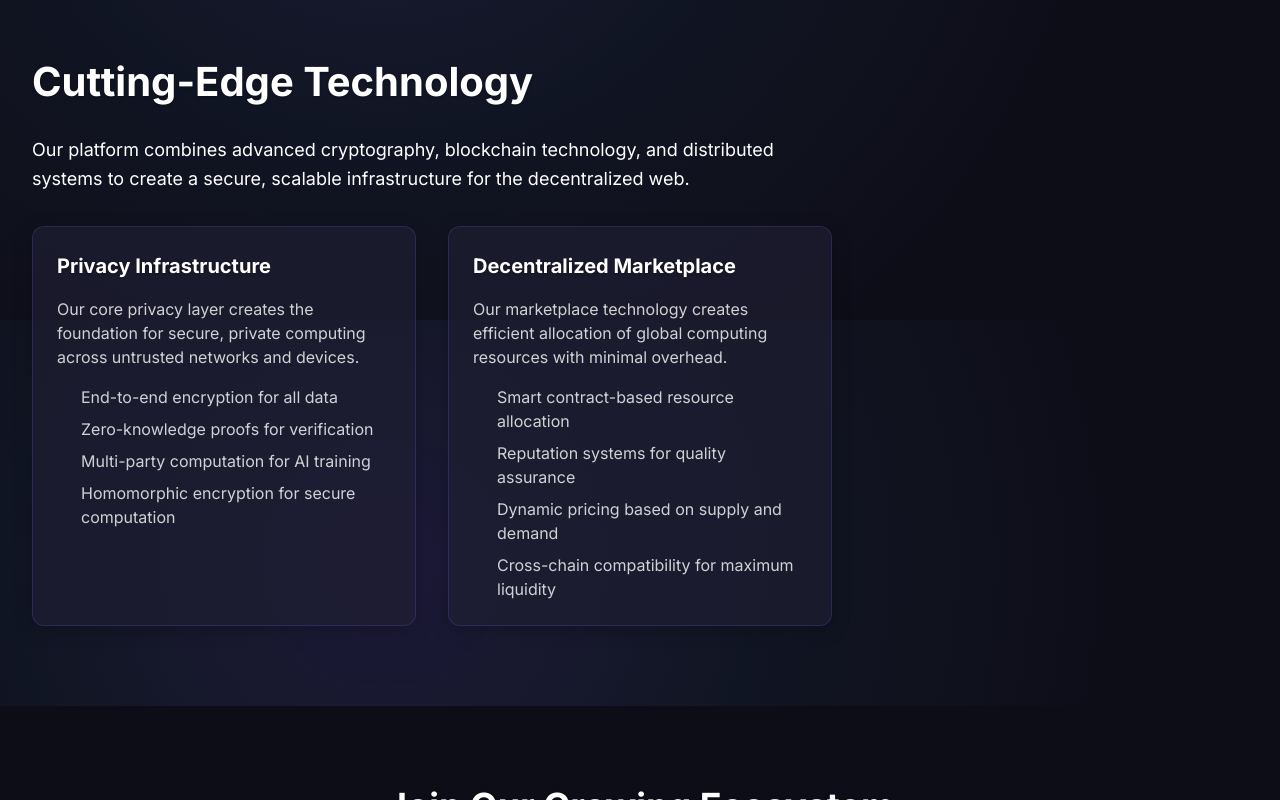
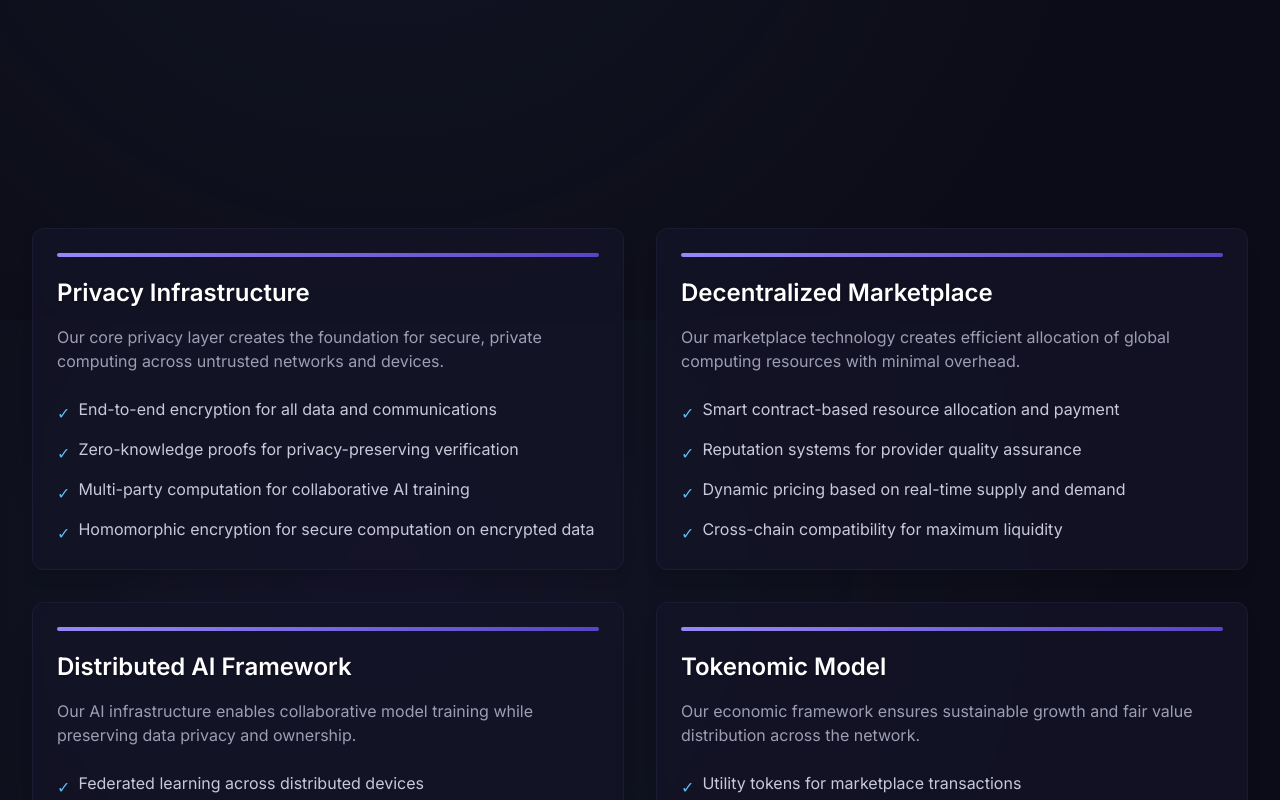
Before and after one commit to AeroNyxNetwork/AeroNyx-web, a Next.js app: page / in a window 1280 px wide. Shown: the part 2880-3680 px from the top of the page. Built offline with nearby package versions, Linux system fonts and the light colour scheme.

Commit message:
Update Technology.js

```diff
--- a/components/sections/Technology.js
+++ b/components/sections/Technology.js
@@ -1,91 +1,114 @@
-import React from 'react';
+import { useRef } from 'react';
+import { motion, useInView } from 'framer-motion';
 import Container from '../ui/Container';
+import Card from '../ui/Card';
 
-const TechnologySection = () => {
+const Technology = () => {
+  const ref = useRef(null);
+  const isInView = useInView(ref, { once: true, amount: 0.1 });
+
+  const techData = [
+    {
+      title: 'Privacy Infrastructure',
+      description: 'Our core privacy layer creates the foundation for secure, private computing across untrusted networks and devices.',
+      features: [
+        'End-to-end encryption for all data and communications',
+        'Zero-knowledge proofs for privacy-preserving verification',
+        'Multi-party computation for collaborative AI training',
+        'Homomorphic encryption for secure computation on encrypted data'
+      ]
+    },
+    {
+      title: 'Decentralized Marketplace',
+      description: 'Our marketplace technology creates efficient allocation of global computing resources with minimal overhead.',
+      features: [
+        'Smart contract-based resource allocation and payment',
+        'Reputation systems for provider quality assurance',
+        'Dynamic pricing based on real-time supply and demand',
+        'Cross-chain compatibility for maximum liquidity'
+      ]
+    },
+    {
+      title: 'Distributed AI Framework',
+      description: 'Our AI infrastructure enables collaborative model training while preserving data privacy and ownership.',
+      features: [
+        'Federated learning across distributed devices',
+        'Privacy-preserving model aggregation',
+        'Differential privacy for training data protection',
+        'Decentralized model governance and improvement'
+      ]
+    },
+    {
+      title: 'Tokenomic Model',
+      description: 'Our economic framework ensures sustainable growth and fair value distribution across the network.',
+      features: [
+        'Utility tokens for marketplace transactions',
+        'Governance tokens for protocol development',
+        'Staking mechanisms for network security',
+        'Automated market makers for resource pricing'
+      ]
+    }
+  ];
+
   return (
-    <section id="technology" style={{ position: 'relative', zIndex: 10, padding: '80px 0' }}>
-      <Container>
-        <h2 style={{
-          fontSize: '2.5rem',
-          fontWeight: 'bold',
-          marginBottom: '1.5rem',
-          position: 'relative',
-          zIndex: 2,
-          textShadow: '0 1px 3px rgba(0, 0, 0, 0.3)'
-        }}>
-          Cutting-Edge Technology
-        </h2>
+    <section id="technology" className="py-20 relative overflow-hidden" style={{ position: 'relative', zIndex: 20 }}>
+      {/* Semi-transparent background to ensure text visibility */}
+      <div className="absolute inset-0 bg-neutral-900 bg-opacity-50" style={{ zIndex: -1 }}></div>
 
-        <p style={{
-          fontSize: '1.125rem',
-          lineHeight: 1.6,
-          color: 'white',
-          maxWidth: '800px',
-          marginBottom: '2rem',
-          position: 'relative',
-          zIndex: 2,
-        }}>
-          Our platform combines advanced cryptography, blockchain technology, and distributed
-          systems to create a secure, scalable infrastructure for the decentralized web.
-        </p>
+      <Container ref={ref}>
+        <motion.div
+          className="text-center mb-16 relative"
+          initial={{ opacity: 0, y: 20 }}
+          animate={isInView ? { opacity: 1, y: 0 } : { opacity: 0, y: 20 }}
+          transition={{ duration: 0.5 }}
+          style={{ zIndex: 10 }}
+        >
+          <h2 className="text-4xl font-bold mb-4 text-shadow">Cutting-Edge Technology</h2>
 
-        {/* Technical cards can be added here */}
-        <div style={{
-          display: 'grid',
-          gridTemplateColumns: 'repeat(auto-fill, minmax(300px, 1fr))',
-          gap: '2rem',
-          position: 'relative',
-          zIndex: 2
-        }}>
-          {/* Privacy Infrastructure */}
-          <div style={{
-            backgroundColor: 'rgba(31, 31, 50, 0.7)',
-            borderRadius: '12px',
-            padding: '1.5rem',
-            border: '1px solid rgba(119, 98, 243, 0.2)',
-            boxShadow: '0 4px 20px rgba(0, 0, 0, 0.2)',
+          {/* This is the paragraph that wasn't displaying */}
+          <p className="text-lg text-white max-w-3xl mx-auto" style={{
+            position: 'relative',
+            zIndex: 15,
+            textShadow: '0 1px 3px rgba(0,0,0,0.3)',
+            fontWeight: 500
           }}>
-            <h3 style={{ fontSize: '1.25rem', fontWeight: 'bold', marginBottom: '1rem' }}>
-              Privacy Infrastructure
-            </h3>
-            <p style={{ color: 'rgba(255, 255, 255, 0.8)', marginBottom: '1rem' }}>
-              Our core privacy layer creates the foundation for secure, private computing across
-              untrusted networks and devices.
-            </p>
-            <ul style={{ color: 'rgba(255, 255, 255, 0.8)', paddingLeft: '1.5rem' }}>
-              <li style={{ marginBottom: '0.5rem' }}>End-to-end encryption for all data</li>
-              <li style={{ marginBottom: '0.5rem' }}>Zero-knowledge proofs for verification</li>
-              <li style={{ marginBottom: '0.5rem' }}>Multi-party computation for AI training</li>
-              <li>Homomorphic encryption for secure computation</li>
-            </ul>
-          </div>
+            Our platform combines advanced cryptography, blockchain technology, and distributed
+            systems to create a secure, scalable infrastructure for the decentralized web.
+          </p>
+        </motion.div>
 
-          {/* Decentralized Marketplace */}
-          <div style={{
-            backgroundColor: 'rgba(31, 31, 50, 0.7)',
-            borderRadius: '12px',
-            padding: '1.5rem',
-            border: '1px solid rgba(119, 98, 243, 0.2)',
-            boxShadow: '0 4px 20px rgba(0, 0, 0, 0.2)',
-          }}>
-            <h3 style={{ fontSize: '1.25rem', fontWeight: 'bold', marginBottom: '1rem' }}>
-              Decentralized Marketplace
-            </h3>
-            <p style={{ color: 'rgba(255, 255, 255, 0.8)', marginBottom: '1rem' }}>
-              Our marketplace technology creates efficient allocation of global computing resources
-              with minimal overhead.
-            </p>
-            <ul style={{ color: 'rgba(255, 255, 255, 0.8)', paddingLeft: '1.5rem' }}>
-              <li style={{ marginBottom: '0.5rem' }}>Smart contract-based resource allocation</li>
-              <li style={{ marginBottom: '0.5rem' }}>Reputation systems for quality assurance</li>
-              <li style={{ marginBottom: '0.5rem' }}>Dynamic pricing based on supply and demand</li>
-              <li>Cross-chain compatibility for maximum liquidity</li>
-            </ul>
-          </div>
+        <div className="grid grid-cols-1 md:grid-cols-2 gap-8">
+          {techData.map((tech, index) => (
+            <motion.div
+              key={index}
+              className="h-full"
+              initial={{ opacity: 0, y: 30 }}
+              whileInView={{ opacity: 1, y: 0 }}
+              transition={{ duration: 0.6, delay: index * 0.1 }}
+              viewport={{ once: true, amount: 0.3 }}
+              style={{ zIndex: 10 }}
+            >
+              <Card className="h-full flex flex-col">
+                <div className="relative mb-6">
+                  <div className="absolute top-0 h-1 w-full bg-gradient-to-r from-primary-light to-primary-dark rounded-full"></div>
+                </div>
+                <h3 className="text-2xl font-semibold mb-4">{tech.title}</h3>
+                <p className="text-neutral-300 mb-6">{tech.description}</p>
+                <ul className="space-y-3 mt-auto">
+                  {tech.features.map((feature, index) => (
+                    <li key={index} className="flex items-start">
+                      <span className="text-secondary mr-2 mt-1">✓</span>
+                      <span className="text-neutral-200">{feature}</span>
+                    </li>
+                  ))}
+                </ul>
+              </Card>
+            </motion.div>
+          ))}
         </div>
       </Container>
     </section>
   );
 };
 
-export default TechnologySection;
+export default Technology;
```
